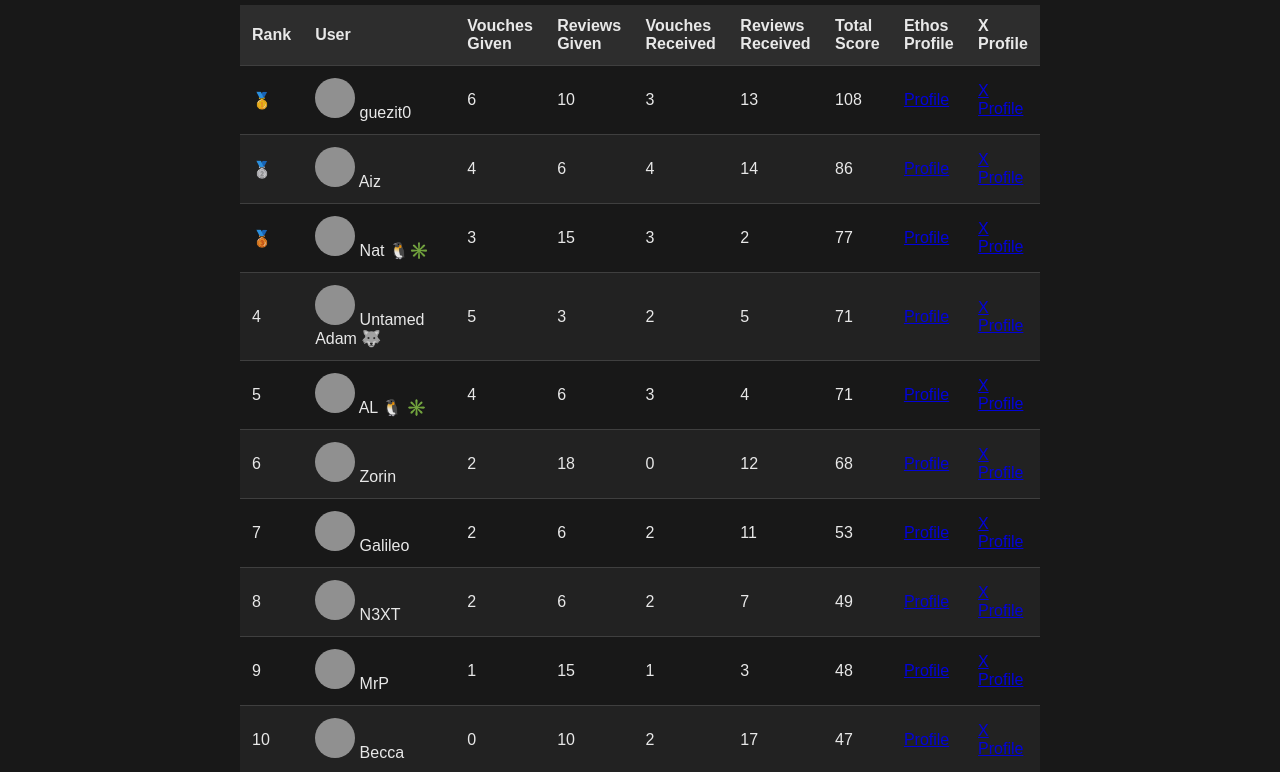
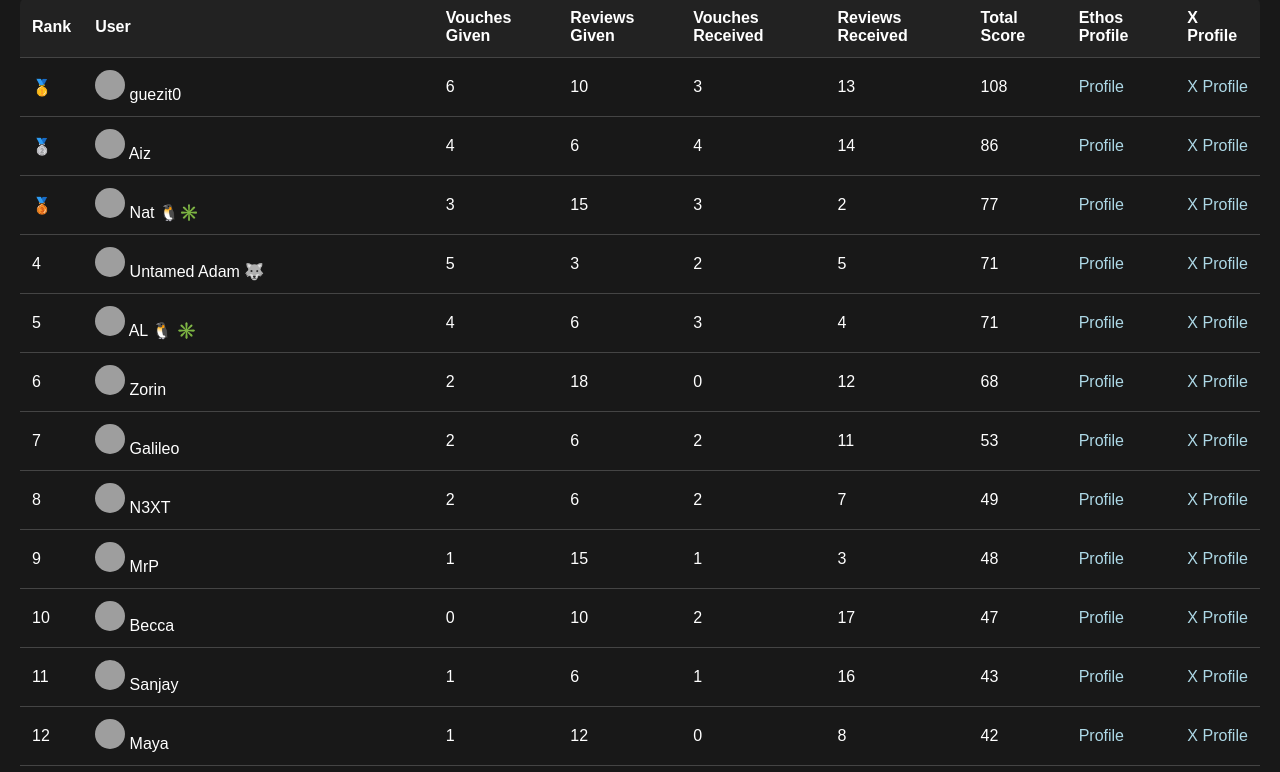
Before and after one commit to guezito-dev/gigachads, a plain HTML site: page Ethos/table.html in a window 1280 px wide. Shown: the part 101-873 px from the top of the page. Drawn offline with Linux system fonts and the light colour scheme; grey boxes are pictures that could not be loaded.

Commit message:
Update table.css

```diff
--- a/Ethos/table.css
+++ b/Ethos/table.css
@@ -1,13 +1,16 @@
 body {
+    font-family: 'Arial', sans-serif;
     background-color: #181818;
-    color: #fff;
-    font-family: Arial, sans-serif;
+    color: #ffffff;
+    margin: 0;
+    padding: 20px;
 }
 
-.container {
+.table-container {
     max-width: 800px;
-    margin: 0 auto;
-    padding: 20px;
+    margin: auto;
+    overflow: hidden;
+    border-radius: 8px;
 }
 
 h1 {
@@ -18,7 +21,8 @@ h1 {
 table {
     width: 100%;
     border-collapse: collapse;
-    opacity: 0.9;
+    border-radius: 8px;
+    overflow: hidden;
 }
 
 th, td {
@@ -28,19 +32,30 @@ th, td {
 }
 
 th {
-    background-color: rgba(255, 255, 255, 0.1);
+    background-color: #222;
+    cursor: pointer;
 }
 
-tr:nth-child(even) {
-    background-color: rgba(255, 255, 255, 0.05);
+tbody tr:hover {
+    background-color: #333;
 }
 
-tr:hover {
-    background-color: rgba(255, 255, 255, 0.2);
+td img {
+    width: 30px;
+    height: 30px;
+    border-radius: 50%;
 }
 
-.img-avatar {
-    width: 40px;
-    height: 40px;
-    border-radius: 50%;
+a {
+    color: lightblue;
+    text-decoration: none;
 }
+
+a:hover {
+    text-decoration: underline;
+}
+
+.sort-icon {
+    margin-left: 5px;
+    font-size: 0.8em;
+}
```
